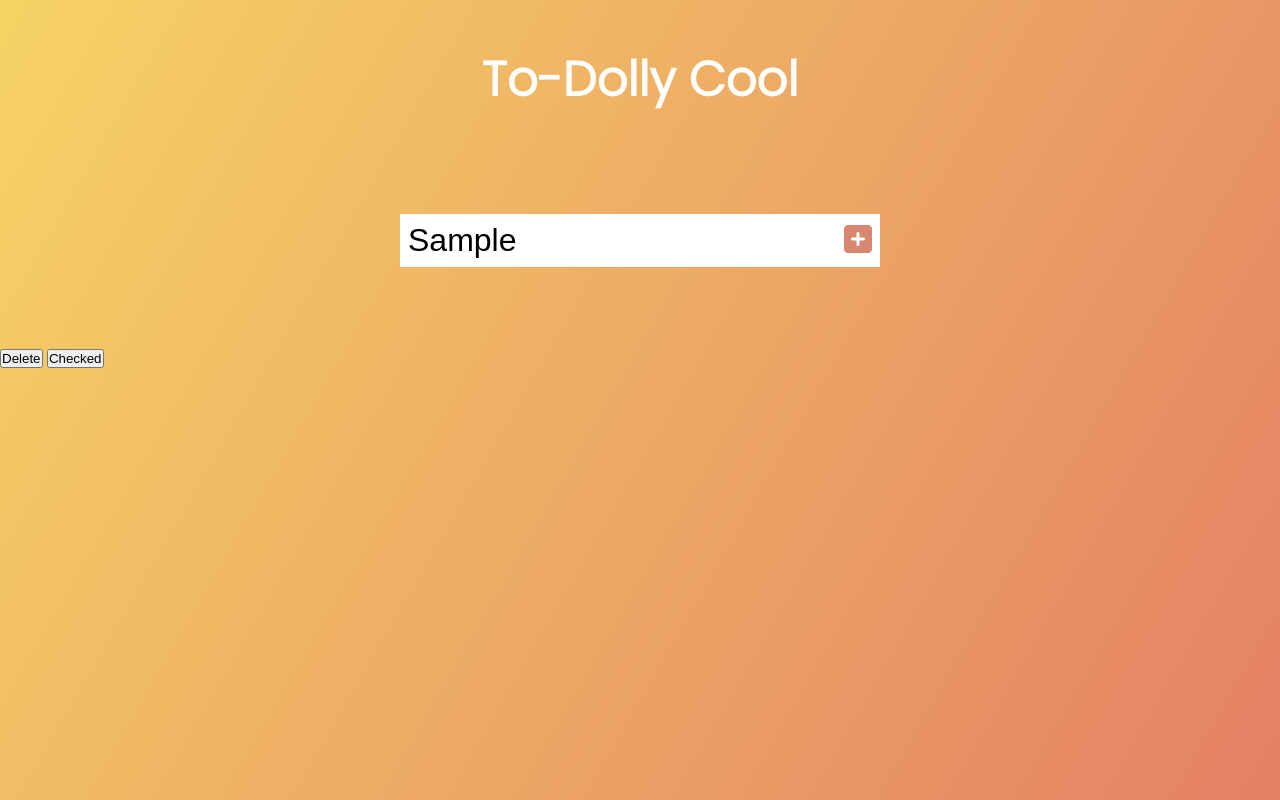
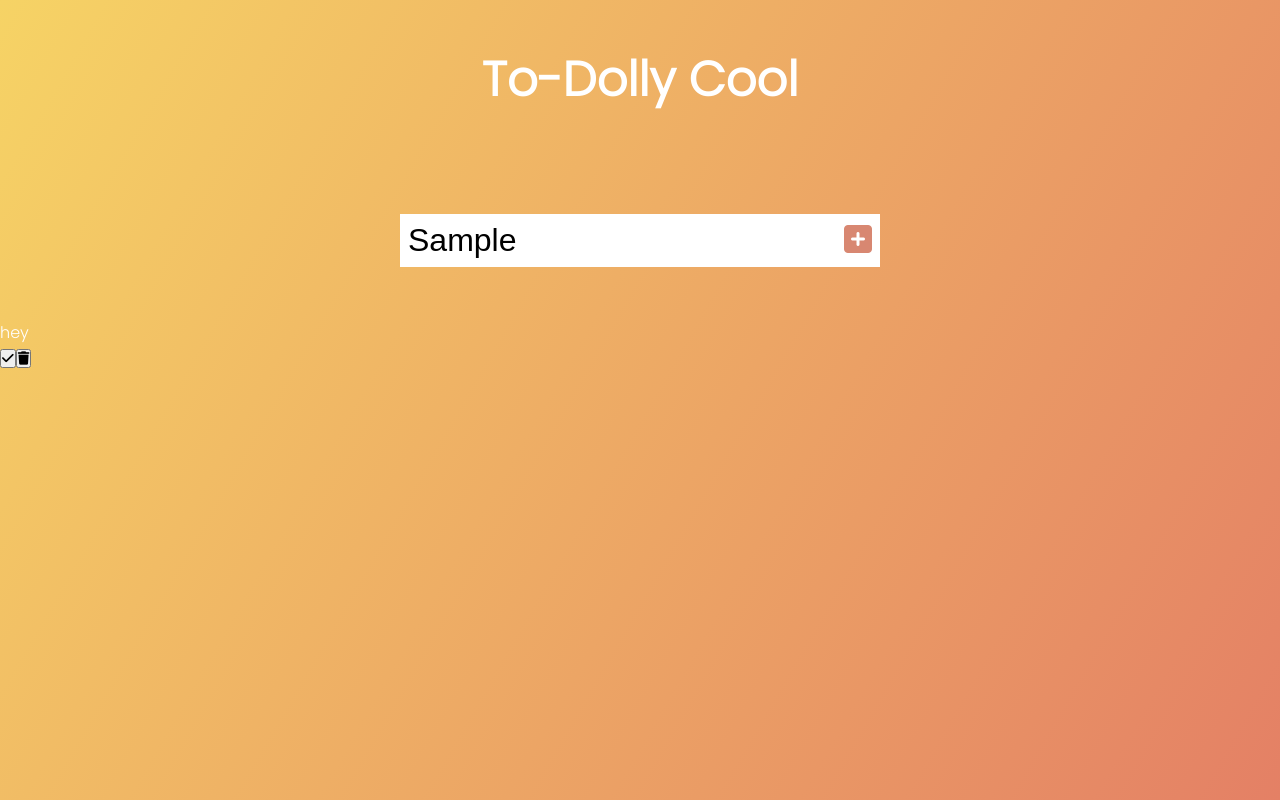
Before and after one commit to jonbleibdrey/todo-pure-javascript-project, a plain HTML site: page index.html in a window 1280 px wide. Both pictures are taken after typing "Sample" into the empty fields and a click on the button 858 px from the left and 240 px from the top of the page. Drawn offline with Linux system fonts and the light colour scheme.

Commit message:
finished up createing button and input

```diff
--- a/app.js
+++ b/app.js
@@ -17,4 +17,17 @@ function addTodo(event) {
   const newTodo = document.createElement("li");
   newTodo.innerText = "hey";
   newTodo.classList.add("todo-item");
+  todoDiv.appendChild(newTodo);
+  // check mark button
+  const completedButton = document.createElement("button");
+  completedButton.innerHTML = '<i class="fas fa-check"></i>';
+  completedButton.classList.add("complete-btn");
+  todoDiv.appendChild(completedButton);
+  // delete button
+  const trashButton = document.createElement("button");
+  trashButton.innerHTML = '<i class="fas fa-trash"></i>';
+  trashButton.classList.add("complete-btn");
+  todoDiv.appendChild(trashButton);
+  // append to list
+  todoList.appendChild(todoDiv);
 }
--- a/index.html
+++ b/index.html
@@ -32,11 +32,7 @@
     </form>
     <div class="todo-container">
       <ul class="todo-list">
-          <div class="todo">
-              <li></li>
-              <button>Delete</button>
-              <button>Checked</button>
-          </div>
+
       </ul>
     </div>
 
```
